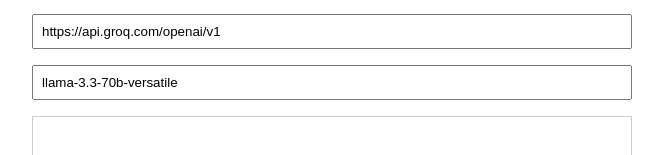
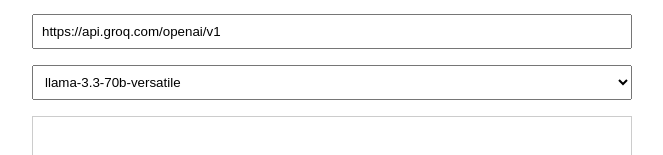
Before and after one commit to nitisbig/codex-, a Next.js app: page / in a window 1280 px wide. Shown: the part 149-304 px from the top of the page, without its empty margins (308-971 px from the left). Built offline with nearby package versions, Linux system fonts and the light colour scheme.

Commit message:
Add model selection dropdown

```diff
--- a/pages/index.js
+++ b/pages/index.js
@@ -1,4 +1,12 @@
 import { useState } from 'react';
+
+const MODEL_OPTIONS = [
+  'llama-3.1-8b-instant',
+  'llama-3.3-70b-versatile',
+  'openai/gpt-oss-120b',
+  'openai/gpt-oss-20b',
+  'deepseek-r1-distill-llama-70b',
+];
 
 export default function Home() {
   const [apiKey, setApiKey] = useState('');
@@ -68,13 +76,17 @@
         onChange={(e) => setBaseUrl(e.target.value)}
         className="baseUrlInput"
       />
-      <input
-        type="text"
-        placeholder="Model"
+      <select
         value={model}
         onChange={(e) => setModel(e.target.value)}
-        className="modelInput"
-      />
+        className="modelSelect"
+      >
+        {MODEL_OPTIONS.map((m) => (
+          <option key={m} value={m}>
+            {m}
+          </option>
+        ))}
+      </select>
       <div className="chat">
         {messages.map((m, i) => (
           <div key={i} className={`message ${m.role}`}>
@@ -101,7 +113,7 @@
         }
         .apiKeyInput,
         .baseUrlInput,
-        .modelInput {
+        .modelSelect {
           margin-bottom: 1rem;
           padding: 0.5rem;
         }
```
